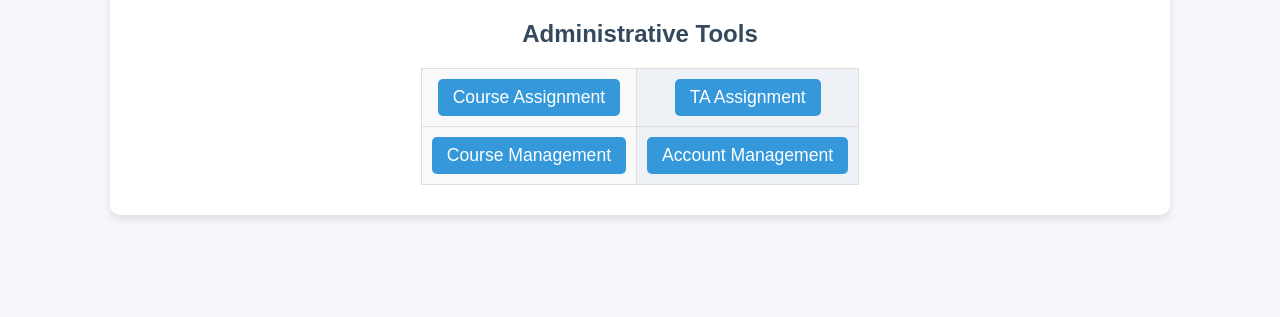
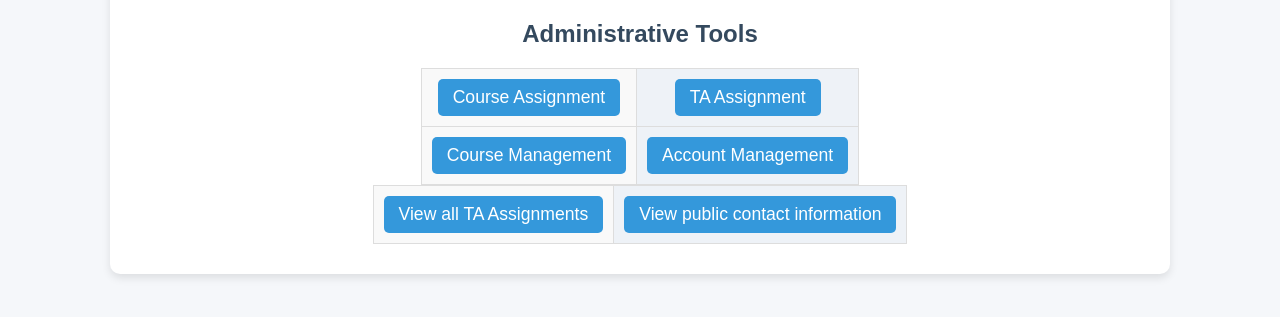
Before and after one commit to Connor-Gregor/TAScheduler, a Django app: page /dashboard/ in a window 1280 px wide. Shown: the part 291-608 px from the top of the page. Run offline with Django 5.2, Linux system fonts and the light colour scheme; a user stored in the database is signed in.

Commit message:
implemented viewing public contact info (not complete) and made page for viewing ta assignments (not implemented)

```diff
--- a/TAScheduler/urls.py
+++ b/TAScheduler/urls.py
@@ -47,6 +47,9 @@ urlpatterns = [
     path('create-course/', views.CreateCourse.as_view(), name='create_course'),
     path('edit-course/<int:course_id>/', views.EditCourse.as_view(), name='edit_course'),
     path('edit-profile/', views.edit_profile, name='edit_profile'),
+
+    path('ta-assignments/', views.view_ta_assignments, name='view_ta_assignments'),
+    path('public-contacts/', views.view_public_contacts, name='view_public_contacts'),
     #path('admin/create_account/', views.CreateAccountView.as_view(), name='create_account'),
     #path('admin/delete_account/', views.DeleteAccountView.as_view(), name='delete_account'),
     #path('admin/edit_account/', views.EditAccountView.as_view(), name='edit_account'),
--- a/TASchedulerApp/views.py
+++ b/TASchedulerApp/views.py
@@ -240,3 +240,15 @@ def edit_profile(request):
         return redirect('edit_profile')
 
     return render(request, 'common/edit_profile.html', {'user': user})
+
+@login_required
+def view_ta_assignments(request):
+    ta_users = MyUser.objects.filter(role='TA')
+    context = {'ta_users': ta_users}
+    return render(request, 'common/view_ta_assignments.html', context)
+
+@login_required
+def view_public_contacts(request):
+    public_contacts = MyUser.objects.values('name', 'email', 'phone_number')
+    context = {'public_contacts': public_contacts}
+    return render(request, 'common/view_public_contacts.html', context)
--- a/templates/dashboard.html
+++ b/templates/dashboard.html
@@ -180,6 +180,16 @@
             </table>
         </div>
         {% endif %}
+
+        <!-- only has the admin-links class so that its centered and padded right -->
+        <div class="admin-links">
+            <table>
+                <tr>
+                    <td><a href="{% url 'view_ta_assignments' %}">View all TA Assignments</a></td>
+                    <td><a href="{% url 'view_public_contacts' %}">View public contact information</a></td>
+                </tr>
+            </table>
+        </div>
     </div>
 </body>
 </html>
```
Also changed, not shown: templates/common/view_public_contacts.html (added, +28 -0 lines), templates/common/view_ta_assignments.html (added, +10 -0 lines), db.sqlite3.
